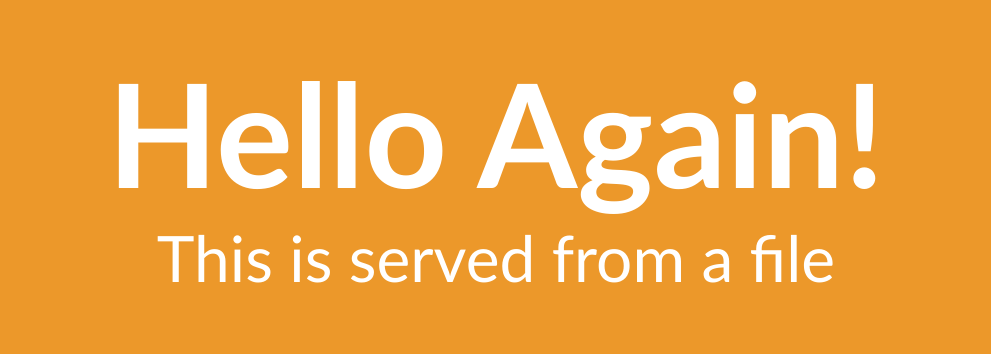
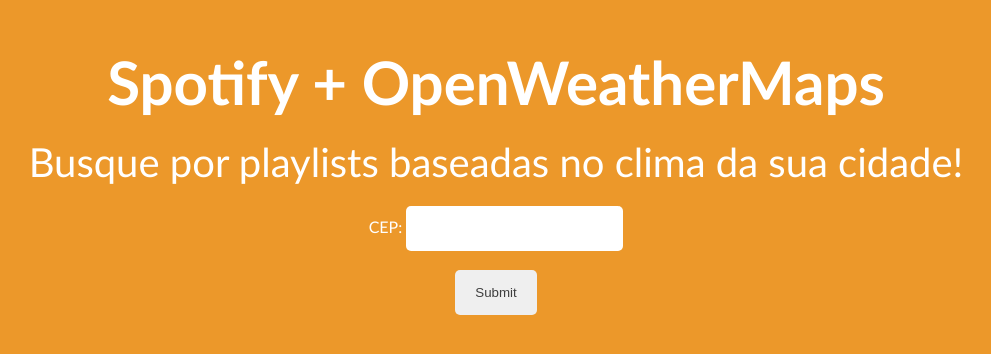
Before and after one commit to nathaliapavan/spotify_open_weather_maps, a website: page src/index.html in a window 1280 px wide. Shown: the part 154-508 px from the top of the page, without its empty margins (144-1135 px from the left). Drawn offline with Linux system fonts and the light colour scheme.

Commit message:
Refatoração + Pega cep do form

```diff
--- a/src/helper/general.js
+++ b/src/helper/general.js
@@ -1,7 +1,7 @@
 module.exports = {
-    formatString: ( string ) => {
+    formatString: (string) => {
         var newString = string;
-            var hexMap 	= {
+        var hexMap = {
             a : /[\xE0-\xE6]/g,
             e : /[\xE8-\xEB]/g,
             i : /[\xEC-\xEF]/g,
@@ -11,7 +11,7 @@
             n : /\xF1/g
         };
 
-            for (var letter in hexMap) {
+        for(var letter in hexMap) {
             var regex = hexMap[letter];
             newString = newString.replace(regex, letter);
         }
--- a/src/index.html
+++ b/src/index.html
@@ -1,54 +1,19 @@
 <!DOCTYPE html>
 
     <head>
-    <title>My Website</title>
-    <style>
-        *,
-        html {
-            margin: 0;
-            padding: 0;
-            border: 0;
-        }
-
-        html {
-            width: 100%;
-            height: 100%;
-        }
-
-        body {
-            width: 100%;
-            height: 100%;
-            position: relative;
-            background-color: rgb(236, 152, 42);
-        }
-
-        .center {
-            width: 100%;
-            height: 50%;
-            margin: 0;
-            position: absolute;
-            top: 50%;
-            left: 50%;
-            transform: translate(-50%, -50%);
-            color: white;
-            font-family: "Trebuchet MS", Helvetica, sans-serif;
-            text-align: center;
-        }
-
-        h1 {
-            font-size: 144px;
-        }
-
-        p {
-            font-size: 64px;
-        }
-    </style>
+        <title>Spotify + OpenWeatherMaps</title>
+        <link rel="stylesheet" type="text/css" href="/css/style.css">
     </head>
 
     <body>
         <div class="center">
-        <h1>Hello Again!</h1>
-        <p>This is served from a file</p>
+            <h1 class="pb-20">Spotify + OpenWeatherMaps</h1>
+            <p class="pb-20">Busque por playlists baseadas no clima da sua cidade!</p>
+            <form action="/playlist">
+                <label for="cep">CEP:</label>
+                <input type="text" id="cep" name="cep"><br><br>
+                <input type="submit" value="Submit">
+            </form>
         </div>
     </body>
 
--- /dev/null
+++ b/src/public/css/style.css
@@ -0,0 +1,54 @@
+*,
+html {
+    margin: 0;
+    padding: 0;
+    border: 0;
+}
+
+html {
+    width: 100%;
+    height: 100%;
+}
+
+body {
+    width: 100%;
+    height: 100%;
+    position: relative;
+    background-color: rgb(236, 152, 42);
+}
+
+.center {
+    width: 100%;
+    height: 50%;
+    margin: 0;
+    position: absolute;
+    top: 50%;
+    left: 50%;
+    transform: translate(-50%, -50%);
+    color: white;
+    font-family: "Trebuchet MS", Helvetica, sans-serif;
+    text-align: center;
+}
+
+h1 {
+    font-size: 60px;
+}
+
+p {
+    font-size: 40px;
+}
+
+.pb-20 {
+    padding-bottom: 20px;
+}
+
+input#cep {
+    padding: 15px 20px;
+    border-radius: 5px;
+}
+
+input[type="submit"] {
+    padding: 15px 20px;
+    border-radius: 5px;
+    color: #3e3e3e;
+}
```
Also changed, not shown: src/index.js (+19 -10 lines). Lines whose indentation alone changed are shown as unchanged.
